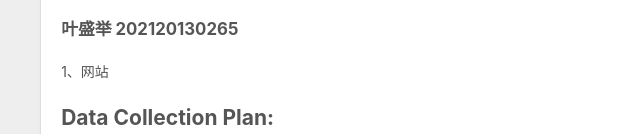
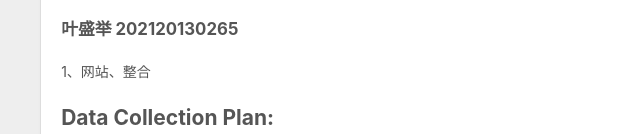
Before and after one commit to yeshengjv/yeshengju.github.io, a plain HTML site: page index2.html in a window 1280 px wide. Shown: the part 666-800 px from the top of the page, 0-640 px from the left. Drawn offline with Linux system fonts and the light colour scheme.

Commit message:
Update index2.html

```diff
--- a/index2.html
+++ b/index2.html
@@ -109,7 +109,7 @@
         <p>1、亲和图</p>
 
         <h4>叶盛举 202120130265</h4>
-        <p>1、网站</p>
+        <p>1、网站、整合</p>
 
 
 
```
